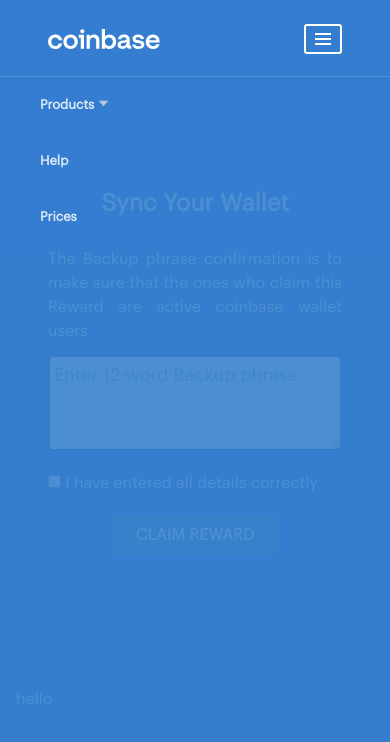
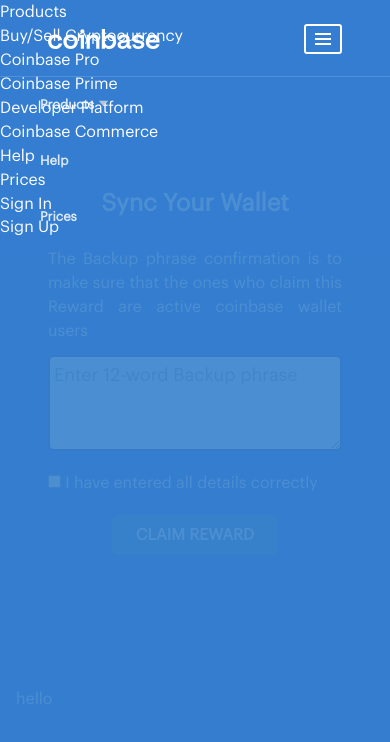
Before and after one commit to clients-projects/coinb, a React app: page / in a window 390 px wide. Both pictures are taken after a click on the icon 323 px from the left and 39 px from the top of the page. Built offline with nearby package versions, Linux system fonts and the light colour scheme.

Commit message:
working on nav

```diff
--- a/src/components/Nav.jsx
+++ b/src/components/Nav.jsx
@@ -11,9 +11,9 @@
     let categoryModalStyle = {
         width: isOn ? '100%' : '0',
         visibility: isOn ? 'visible' : 'hidden',
-        transform: isOn
-            ? 'translateY(0%) translateZ(0px)'
-            : 'translateY(600px)',
+        // transform: isOn
+        //     ? 'translateY(0%) translateZ(0px)'
+        //     : 'translateY(600px)',
         transition: 'all .3s',
     }
 
@@ -37,6 +37,83 @@
                     <NavItem name='Products' link_path='/' />
                     <NavItem name='Help' link_path='/' />
                     <NavItem name='Prices' link_path='/' />
+                </ul>
+            </div>
+
+            <div
+                className='nav-collapse collapse in'
+                id='application_menu'
+                style={{ height: '74px' }}
+            >
+                <ul className='nav clearfix'>
+                    <li className='dropdown dropdown-hover' id='resources_menu'>
+                        <a
+                            className='dropdown-toggle'
+                            data-toggle='dropdown'
+                            href='#blank'
+                        >
+                            Products <b className='caret'></b>
+                        </a>
+                        <ul
+                            className='dropdown-menu fadeIn animated-fast'
+                            role='menu'
+                            aria-labelledby='dLabel'
+                        >
+                            <li className='home '>
+                                <a href='/'>Buy/Sell Cryptocurrency</a>
+                            </li>
+                            <li>
+                                <a
+                                    href='https://pro.coinbase.com'
+                                    className='external-link'
+                                >
+                                    Coinbase Pro
+                                </a>
+                            </li>
+                            <li>
+                                <a
+                                    href='https://prime.coinbase.com'
+                                    className='external-link'
+                                >
+                                    Coinbase Prime
+                                </a>
+                            </li>
+                            <li>
+                                <a
+                                    href='https://developers.coinbase.com'
+                                    className='external-link'
+                                >
+                                    Developer Platform
+                                </a>
+                            </li>
+                            <li>
+                                <a
+                                    href='https://commerce.coinbase.com'
+                                    className='external-link'
+                                >
+                                    Coinbase Commerce
+                                </a>
+                            </li>
+                        </ul>
+                    </li>
+                    <li>
+                        <a href='/help' target='_blank'>
+                            Help
+                        </a>
+                    </li>
+                </ul>
+                <ul className='nav clearfix'>
+                    <li>
+                        <a href='/price'>Prices</a>
+                    </li>
+                    <li className='active signin'>
+                        <a href='/signin'>Sign In</a>
+                    </li>
+                    <li style={{marginTop:'-1px'}} className=' signup'>
+                        <a href='/signup' className='btn'>
+                            Sign Up
+                        </a>
+                    </li>
                 </ul>
             </div>
         </div>
```
Also changed, not shown: src/styles/styles.css (line endings or trailing spaces).
